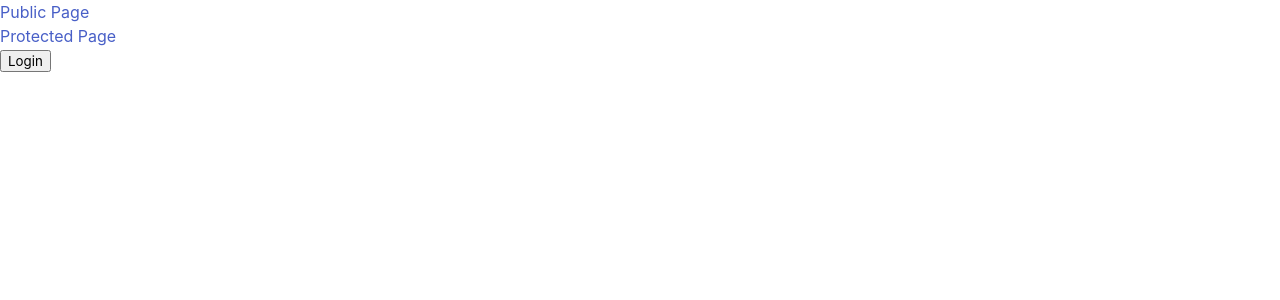
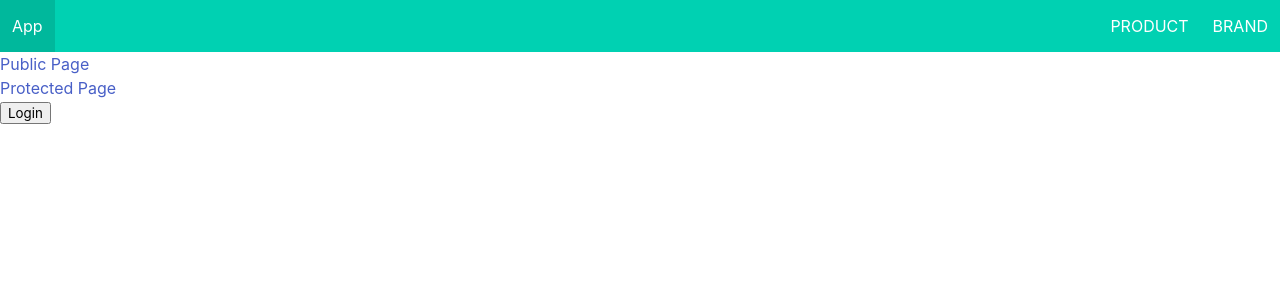
Before and after one commit to kruyvanna/React-Boilerplate, a React (Create React App) app: page /login in a window 1280 px wide. Shown: the top 300 px of the page. Built offline with nearby package versions, Linux system fonts and the light colour scheme.

Commit message:
Add Header

```diff
--- /dev/null
+++ b/src/app/Header/Header.js
@@ -0,0 +1,39 @@
+import React, { Component } from 'react'
+import { NavLink } from 'react-router-dom'
+
+export const Header = () => {
+  return (
+    <nav className="navbar is-primary no-print">
+      <div className="navbar-brand">
+        <NavLink to="/" className="navbar-item">
+          App
+        </NavLink>
+        <div className="navbar-burger burger">
+          <span />
+          <span />
+          <span />
+        </div>
+      </div>
+
+      <div className="navbar-menu">
+        <div className="navbar-end">
+          <NavLink
+            to="/product"
+            activeClassName="is-active"
+            className="navbar-item"
+          >
+            PRODUCT
+          </NavLink>
+
+          <NavLink
+            to="/brand"
+            activeClassName="is-active"
+            className="navbar-item"
+          >
+            BRAND
+          </NavLink>
+        </div>
+      </div>
+    </nav>
+  )
+}
--- a/src/app/Root.js
+++ b/src/app/Root.js
@@ -14,10 +14,12 @@ import { PublicPage } from './Public'
 import { ProtectedPage } from './Protected'
 import { Login } from './Auth/Login'
 import { Signout } from './Auth/Signout'
+import { Header } from './Header/Header'
 
 export const Root = () => {
   return (
     <Router>
+      <Header></Header>
       <Signout></Signout>
       <div>
         <ul>
```
